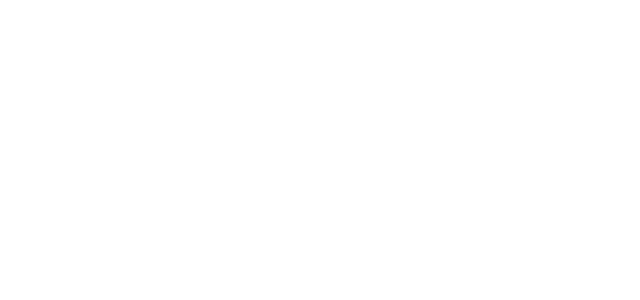
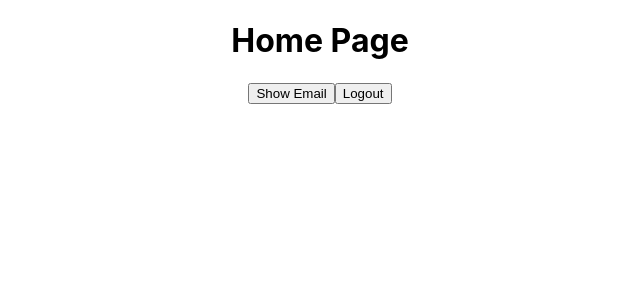
Before and after one commit to OssamaLouati/VoteSecute_Microservices, a React (Create React App) app in the folder client-ui/: page /home in a window 1280 px wide. Before the commit this address had no page. Shown: the top 300 px of the page, without its empty margins (320-960 px from the left). Built offline with nearby package versions, Linux system fonts and the light colour scheme; sample sign-in values are in the browser's storage.

Commit message:
finished MVP for auth

```diff
--- a/client-ui/src/App.js
+++ b/client-ui/src/App.js
@@ -2,6 +2,8 @@
 import { BrowserRouter as Router, Routes, Route } from 'react-router-dom';
 import "./App.css";
 import Login from "./pages/Login";
+import Home from "./pages/Home";
+import ProtectedRoute from "./hoc/ProtectedRoute";
 
 function App() {
   return (
@@ -11,7 +13,12 @@
           <Routes>
             {/* Route for the Login page */}
             <Route path="/login" element={<Login />} />
-
+            {/* Route for the Home page */}
+            <Route path="/home" element={
+                    <ProtectedRoute>
+                        <Home />
+                    </ProtectedRoute>
+                } />
             {/* Default route for the Home page */}
             <Route path="/" element={<Login/>} />
           </Routes>
--- /dev/null
+++ b/client-ui/src/hoc/ProtectedRoute.js
@@ -0,0 +1,13 @@
+// ProtectedRoute.js
+import { Navigate } from 'react-router-dom';
+
+const ProtectedRoute = ({ children }) => {
+    const isAuthenticated = localStorage.getItem('jwtToken');
+    if (!isAuthenticated) {
+        localStorage.setItem('authMessage', 'You must login first.');
+        return <Navigate to="/login" />;
+    }
+    return children;
+};
+
+export default ProtectedRoute;
--- /dev/null
+++ b/client-ui/src/pages/Home.js
@@ -0,0 +1,33 @@
+// Home.js
+import React, { useState } from 'react';
+import { useNavigate } from 'react-router-dom';
+
+const Home = () => {
+    const [userEmail, setUserEmail] = useState('');
+    const navigate = useNavigate();
+
+    const fetchUserEmail = () => {
+        // Logic to fetch the user's email, for example from the backend or local storage
+        const email = localStorage.getItem('user'); // Placeholder logic
+        setUserEmail(email);
+    };
+
+    const handleLogout = () => {
+        // Logic to logout the user
+        localStorage.removeItem('jwtToken');
+        localStorage.removeItem('user');
+        setUserEmail('');
+
+        navigate('/login');
+    }
+
+    return (
+        <div>
+            <h1>Home Page</h1>
+            {userEmail ? <p>User Email: {userEmail}</p> : <button onClick={fetchUserEmail}>Show Email</button>}
+            <button onClick={handleLogout}>Logout</button>
+        </div>
+    );
+};
+
+export default Home;
--- a/client-ui/src/pages/Login.js
+++ b/client-ui/src/pages/Login.js
@@ -1,12 +1,16 @@
-import React, { useState } from 'react';
+import React, { useState, useEffect } from 'react';
 import axios from 'axios';
+import { useNavigate } from 'react-router-dom';
+
 
 const Login = () => {
     const [email, setEmail] = useState('');
     const [password, setPassword] = useState('');
     const [message, setMessage] = useState('');
+    const navigate = useNavigate();
+    const [authMessage, setAuthMessage] = useState(localStorage.getItem('authMessage') || '');
 
-    const backendURL = 'http://localhost:5000/api/auth'; // Replace with your backend URL
+    const backendURL = 'http://localhost:5000/api/auth';
 
     const handleRegister = async () => {
         try {
@@ -23,11 +27,20 @@
             const token = response.data.token;
             // Store the token in local storage or context
             localStorage.setItem('jwtToken', token);
+            localStorage.setItem('user', email);
+
             setMessage('Login successful');
+
+            navigate('/home');
         } catch (error) {
             setMessage(error.response?.data?.message || 'Server error');
         }
     };
+
+    useEffect(() => {
+        // Clear the message from local storage after reading it
+        localStorage.removeItem('authMessage');
+    }, []);
 
     return (
         <div>
@@ -46,6 +59,7 @@
             <button onClick={handleRegister}>Register</button>
             <button onClick={handleLogin}>Login</button>
             {message && <p>{message}</p>}
+            {authMessage && <p>{authMessage}</p>}
         </div>
     );
 };
```
